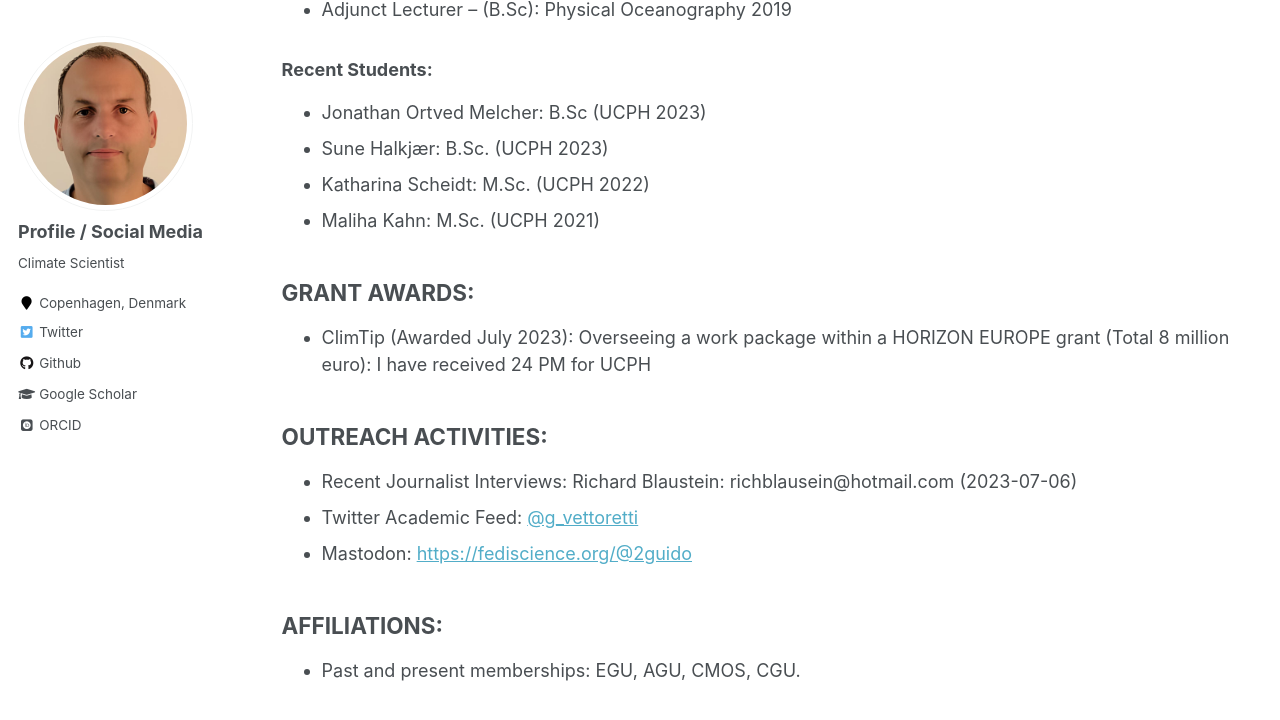
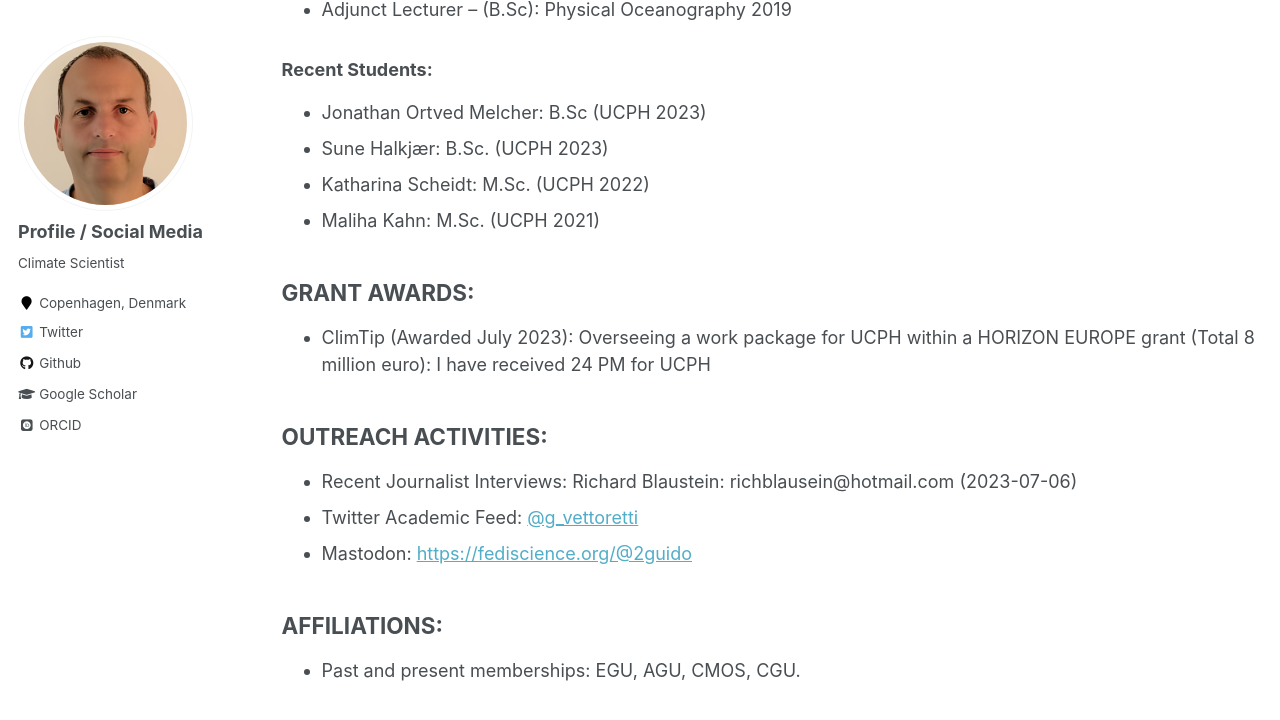
Before and after one commit to guidov/guidov.github.io, a Jekyll site: the page built from _pages/cv.md, in a window 1280 px wide and 900 px high, scrolled down 3283 px. Shown: the top 720 px of the window. Built offline with Jekyll 4.4.1, drawn with Linux system fonts in a browser that asks for light colours; some web fonts are replaced.

Commit message:
updates to pubs and cv

```diff
--- a/_pages/cv.md
+++ b/_pages/cv.md
@@ -109,7 +109,7 @@ Driven by this urgency, I am deeply committed to pushing the boundaries of our s
 
 ## GRANT AWARDS:
 
-- ClimTip (Awarded July 2023): Overseeing a work package within a HORIZON EUROPE grant (Total 8 million euro): I have received 24 PM for UCPH
+- ClimTip (Awarded July 2023): Overseeing a work package for UCPH within a HORIZON EUROPE grant (Total 8 million euro): I have received 24 PM for UCPH
 
 ## OUTREACH ACTIVITIES:
 
```
